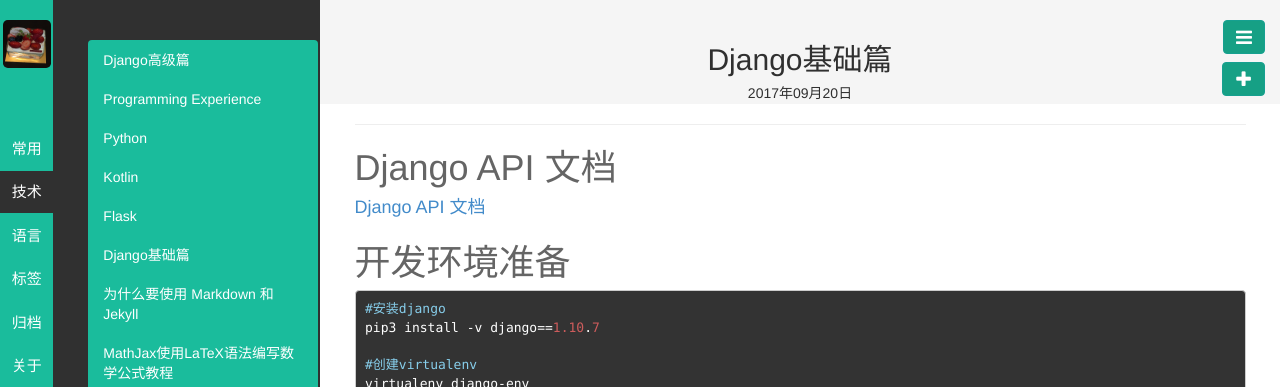
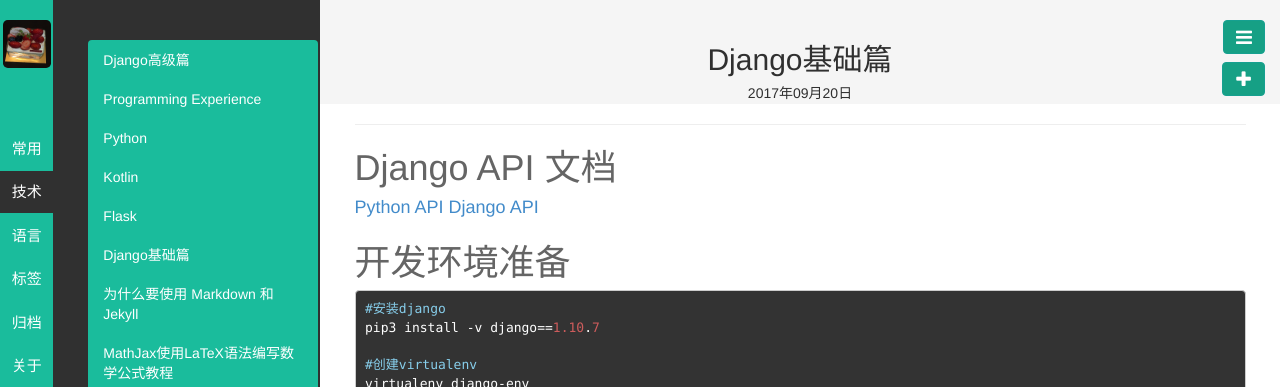
Before and after one commit to kyoyo/kyoyo.github.io, a Jekyll site: the page built from _posts/技術/2017-09-20-Django.md, in a window 1280 px wide. Shown: the top 387 px of the page. Built offline with Jekyll 4.4.1, drawn with Linux system fonts in a browser that asks for light colours; Markdown is read by kramdown in place of the engine named in the settings.

Commit message:
Update 2017-09-20-Django.md

```diff
--- a/_posts/技術/2017-09-20-Django.md
+++ b/_posts/技術/2017-09-20-Django.md
@@ -8,8 +8,8 @@ description:
 ---
 
 # Django API 文档
-
-[Django API 文档](https://docs.djangoproject.com/en/1.11/ref/)
+[Python API](https://docs.python.org/3/library/index.html)
+[Django API](https://docs.djangoproject.com/en/1.11/ref/)
 
 
 # 开发环境准备
```
